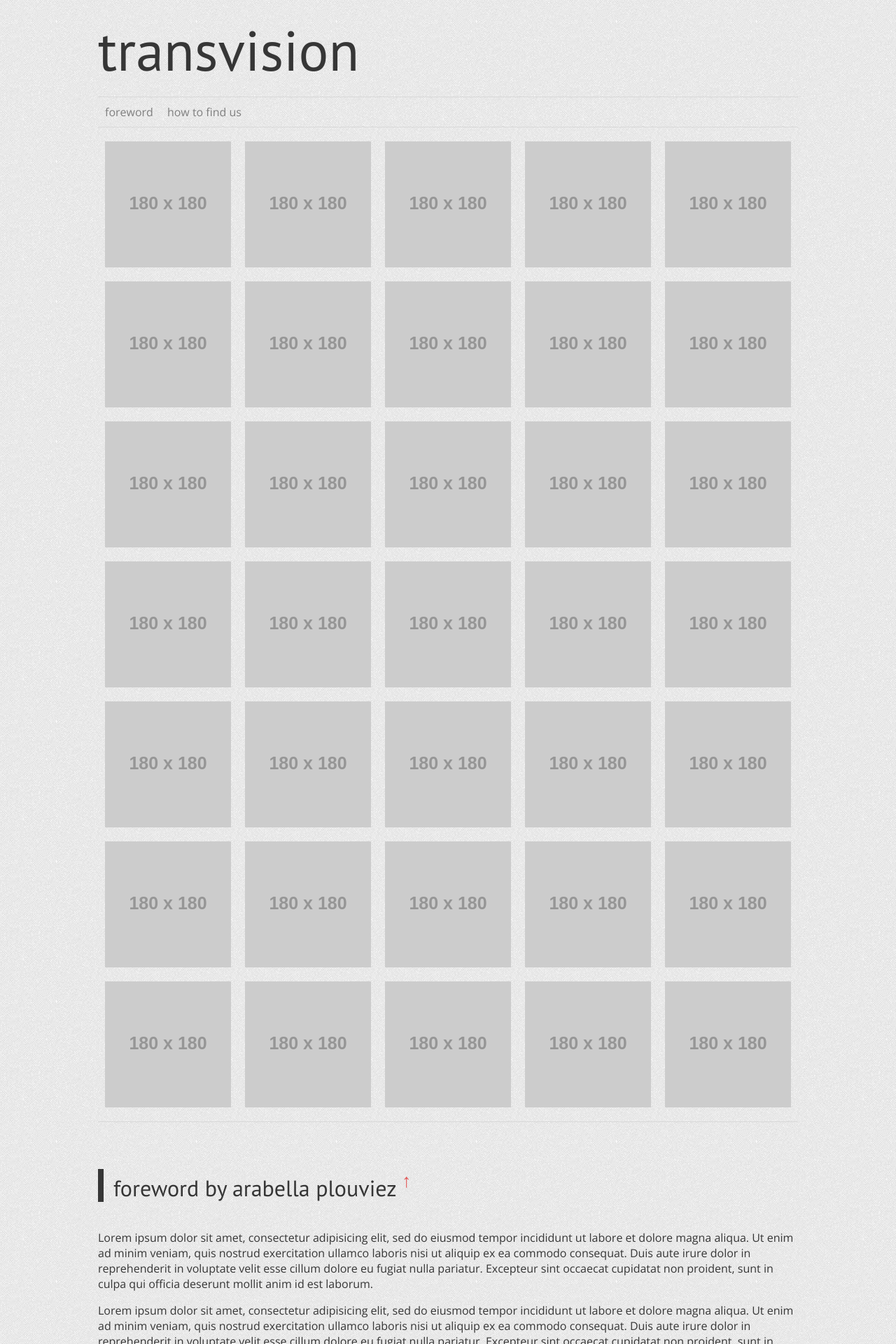
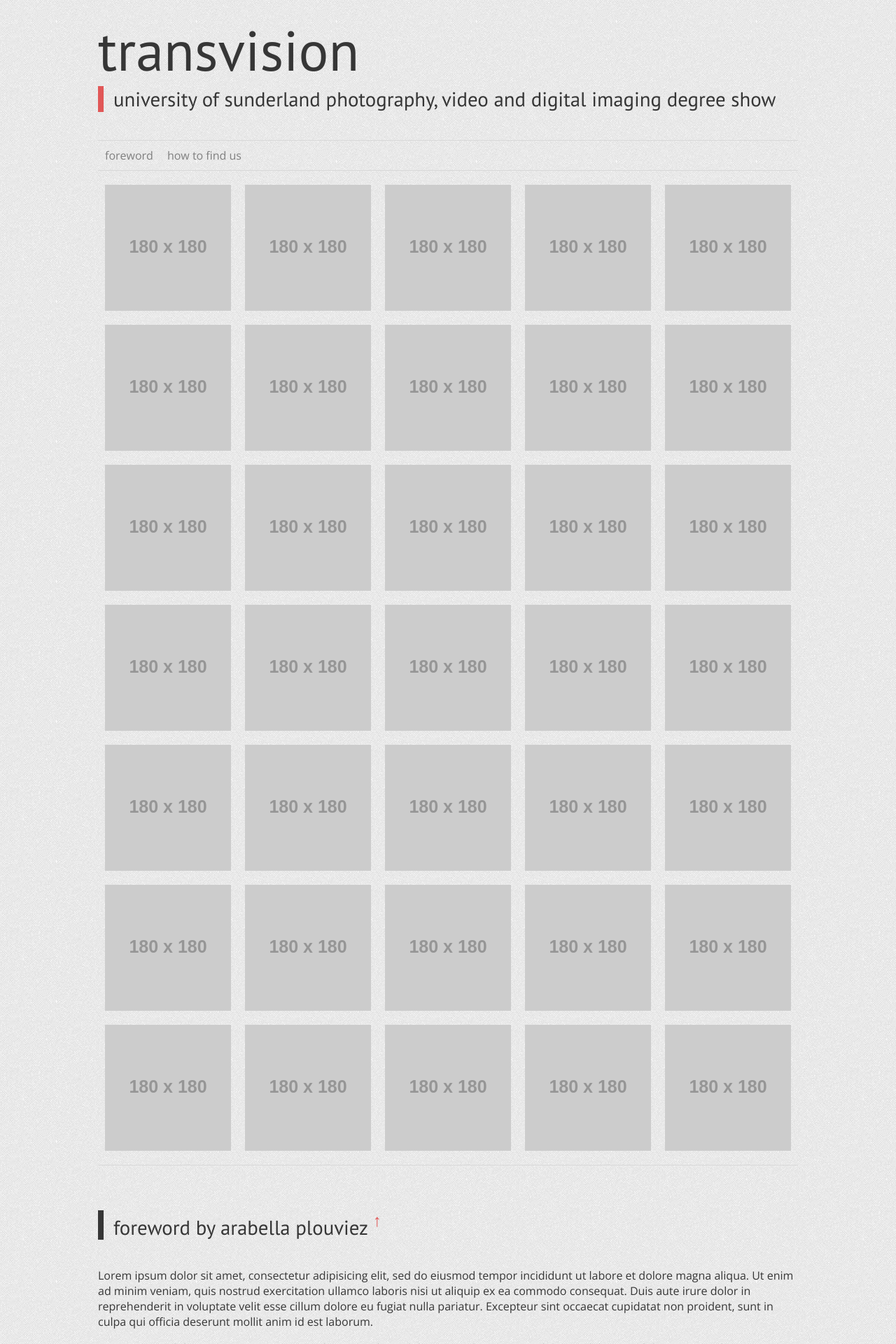
Before and after one commit to transvision/transvision.github.com, a Jekyll site: the page built from index.html, in a window 1280 px wide. Shown: the top 1920 px of the page at 70% size. Built offline with Jekyll 4.4.1, drawn with Linux system fonts in a browser that asks for light colours; nearby versions of some CDN libraries.

Commit message:
added subtitle and change h2 sizes

```diff
--- a/index.html
+++ b/index.html
@@ -6,6 +6,7 @@ title: Transvision Exhibition
 <div id="container">
 	<header>
 		<h1>transvision</h1>
+		<h2>university of sunderland photography, video and digital imaging degree show</h2>
 		<nav>
 			<ul>
 				<li><a href="#foreword">foreword</a></li>
--- a/static/css/base.css
+++ b/static/css/base.css
@@ -26,15 +26,20 @@ a:hover {
 }
 
 h1 {
-	margin: 20px 0 15px;
+	margin: 20px 0 0;
 	font: 400 5em "PT Sans", "Helvetica Neue", Helvetica, Arial, sans-serif;
 }
 
 h2 {
 	margin-bottom: 40px;
 	padding-left: 14px;
-	font: 400 2em "PT Sans", "Helvetica Neue", Helvetica, Arial, sans-serif;
+	font: 400 1.8em "PT Sans", "Helvetica Neue", Helvetica, Arial, sans-serif;
 	border-left: 8px solid #363636;
+}
+
+header h2 {
+	margin-top: 0;
+	border-color: #e15757;
 }
 
 ul {
```
